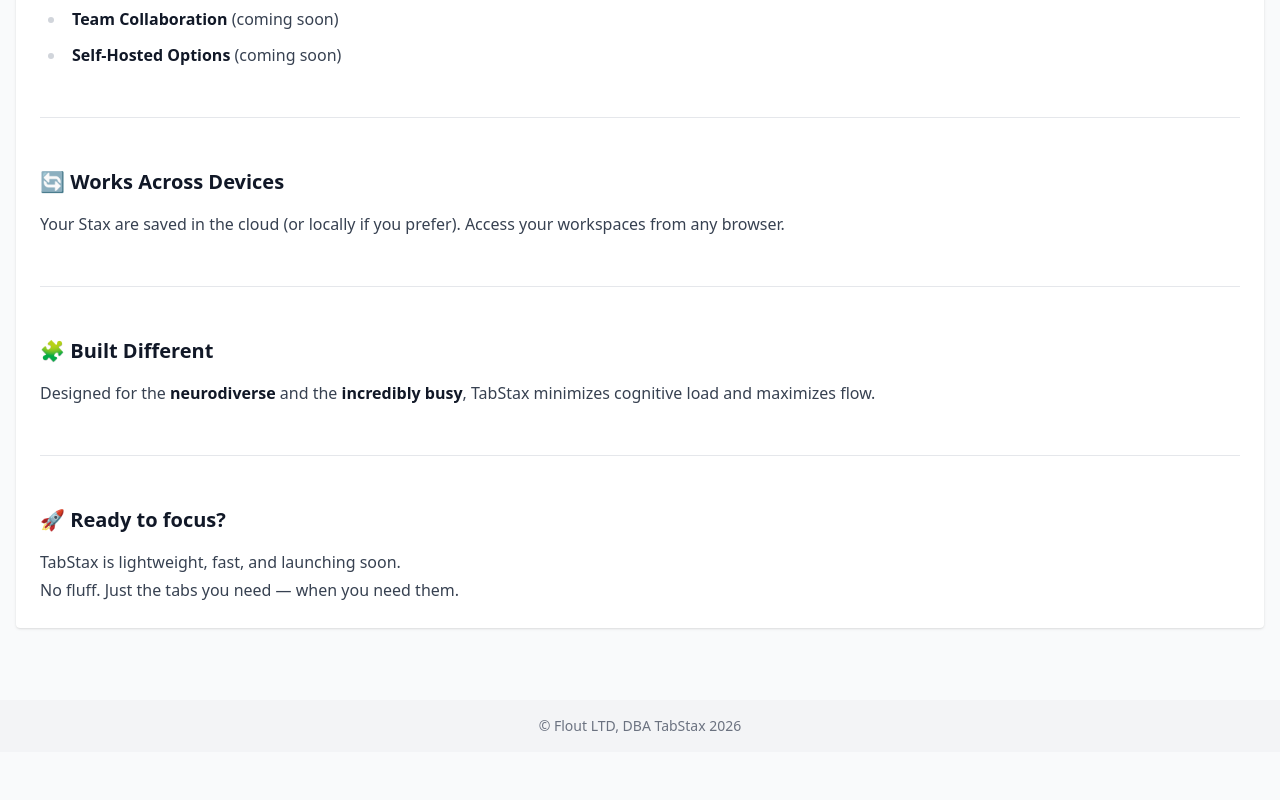
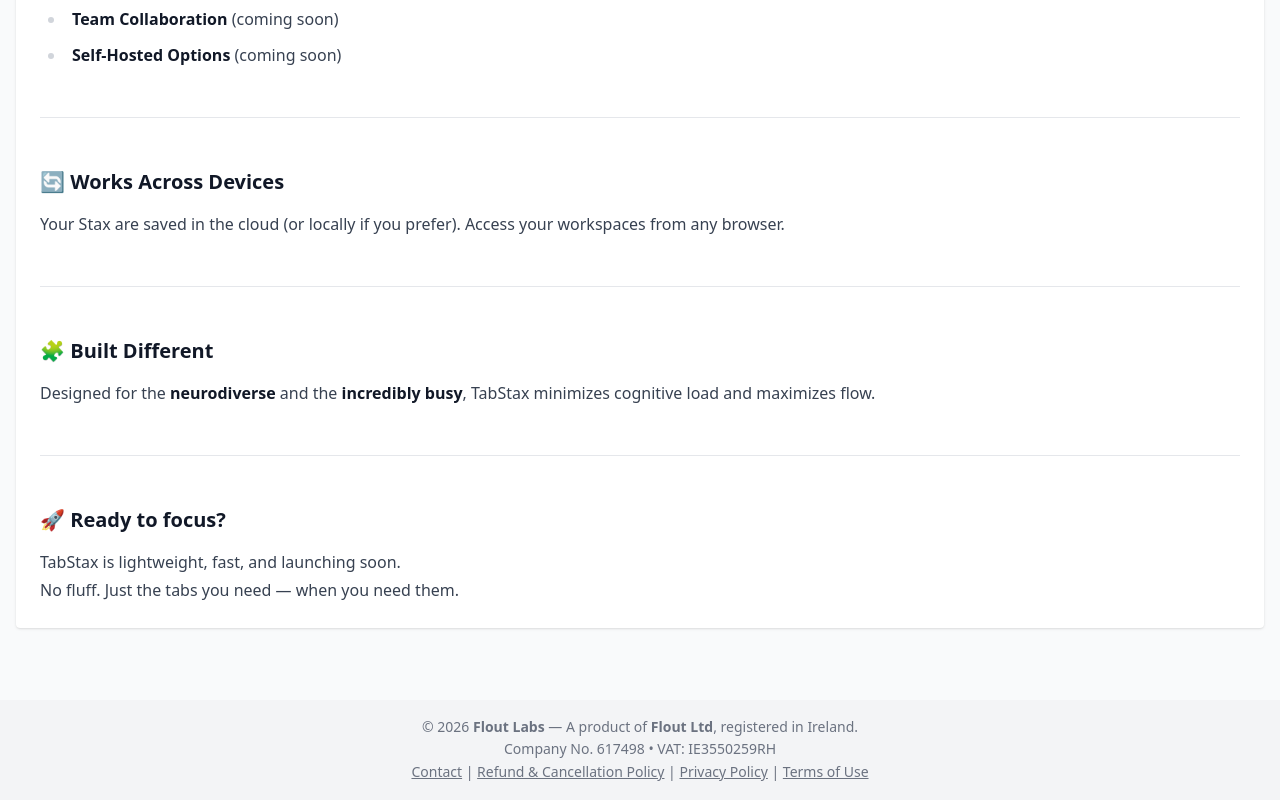
Before and after one commit to Hulupeep/Tabstax-web, an Eleventy site: page content/index.md in a window 1280 px wide. Shown: the part 2055-2855 px from the top of the page. Before the commit the page ends 2807 px from the top, so only its background shows below. Built offline with nearby package versions, Linux system fonts and the light colour scheme; Eleventy itself is replaced by a stand-in of ours; files that its build step writes are made by us from their sources; a script that the page names is missing.

Commit message:
Update base.html

```diff
--- a/_includes/base.html
+++ b/_includes/base.html
@@ -31,10 +31,16 @@
         </div>
     </main>
 
-    <footer class="bg-gray-100 py-4 mt-10">
-        <div class="container mx-auto px-4 text-sm text-center text-gray-500">
-            © Flout LTD, DBA TabStax {{ "now" | date: "%Y" }}
-        </div>
-    </footer>
+   <footer class="bg-gray-100 py-4 mt-10">
+  <div class="container mx-auto px-4 text-sm text-center text-gray-500 leading-relaxed">
+    © {{ "now" | date: "%Y" }} <strong>Flout Labs</strong> — A product of <strong>Flout Ltd</strong>, registered in Ireland.<br>
+    Company No. 617498 • VAT: IE3550259RH<br>
+    <a href="/contact" class="underline hover:text-black">Contact</a> |
+    <a href="/refunds" class="underline hover:text-black">Refund & Cancellation Policy</a> |
+    <a href="/privacy" class="underline hover:text-black">Privacy Policy</a> |
+    <a href="/terms" class="underline hover:text-black">Terms of Use</a>
+  </div>
+</footer>
+
 </body>
 </html>
```
